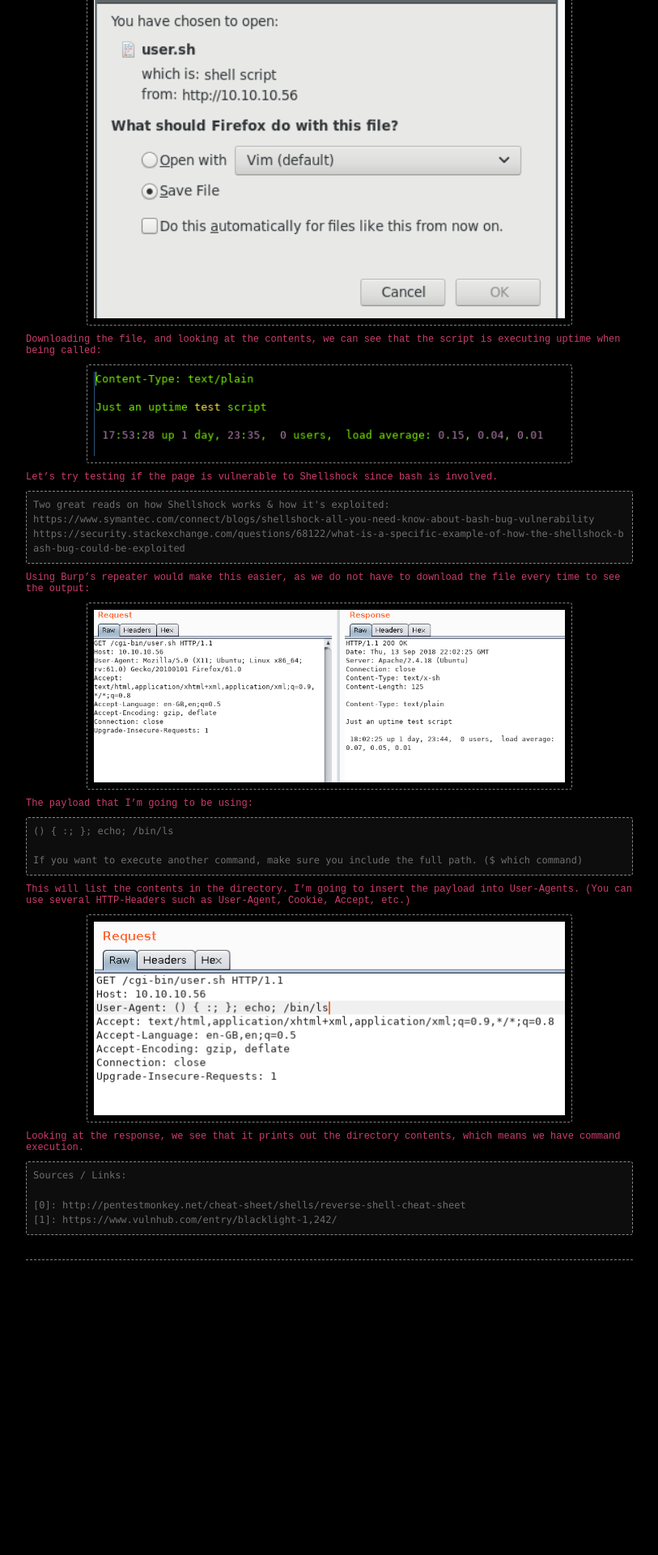
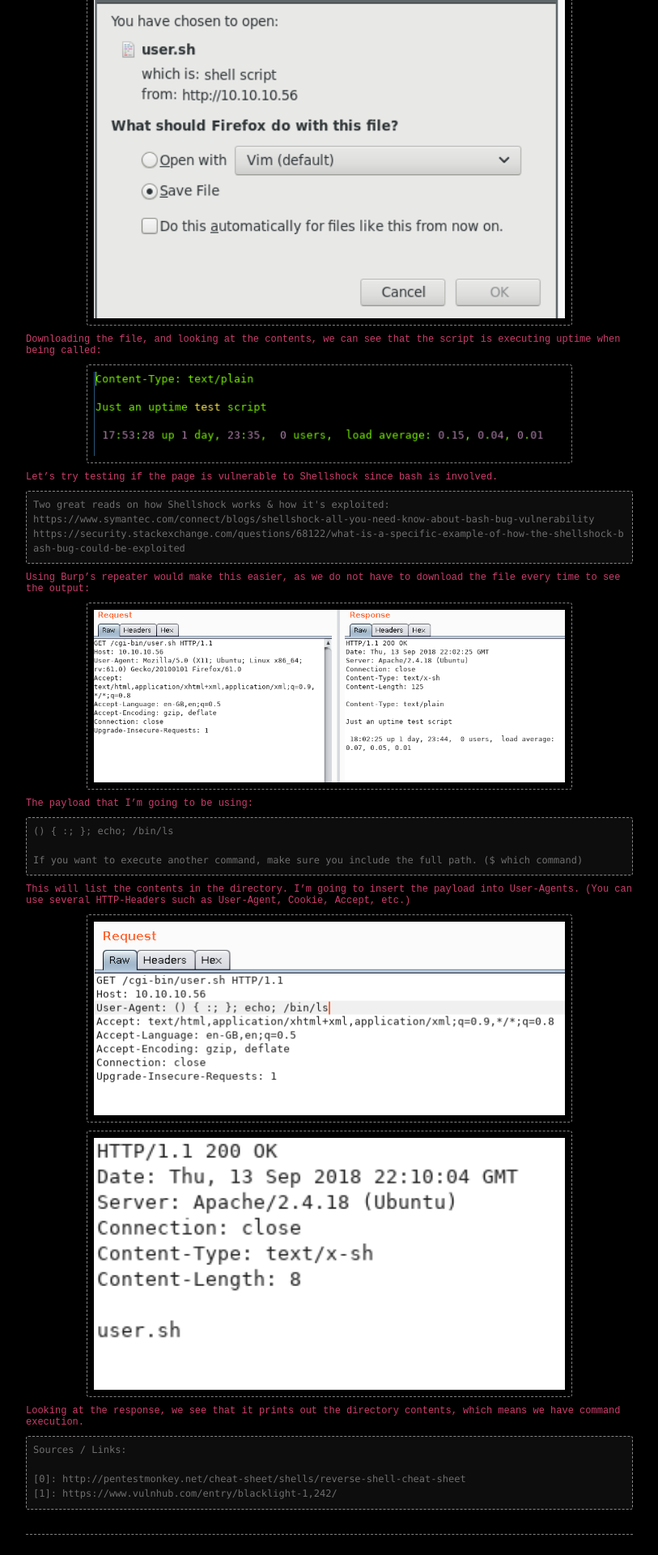
Before and after one commit to ch4n3l/ch4n3l.github.io, a Jekyll site: the page built from _posts/2017/2018-09-13-shocker-writeup.md, in a window 1280 px wide. Shown: the part 2581-4501 px from the top of the page at 81% size, without its empty margins (233-1046 px from the left). Built offline with Jekyll 4.4.1, drawn with Linux system fonts in a browser that asks for light colours; comment, search, counter and statistics services are not loaded; before the commit the page ends 4162 px from its top, so only the background shows below that.

Commit message:
response.png

```diff
--- a/_posts/2017/2018-09-13-shocker-writeup.md
+++ b/_posts/2017/2018-09-13-shocker-writeup.md
@@ -80,7 +80,11 @@ This will list the contents in the directory. I'm going to insert the payload in
 
 ![Screenshot]({{ site.baseurl }}/images/posts/2017/shocker/shellshock.png)
 
+![Screenshot]({{ site.baseurl }}/images/posts/2017/shocker/response.png)
+
 Looking at the response, we see that it prints out the directory contents, which means we have command execution.
+
+
 
 
 
```
Also changed, not shown: images/posts/2017/shocker/response.png (added).
